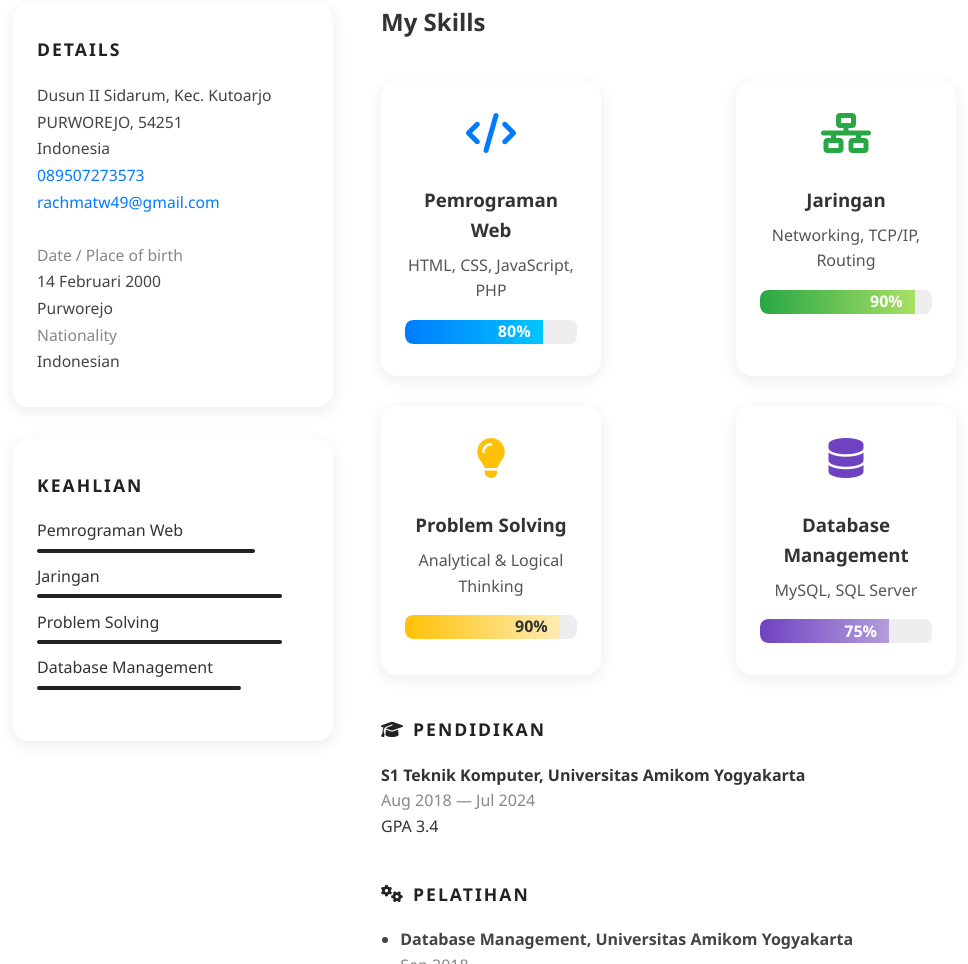
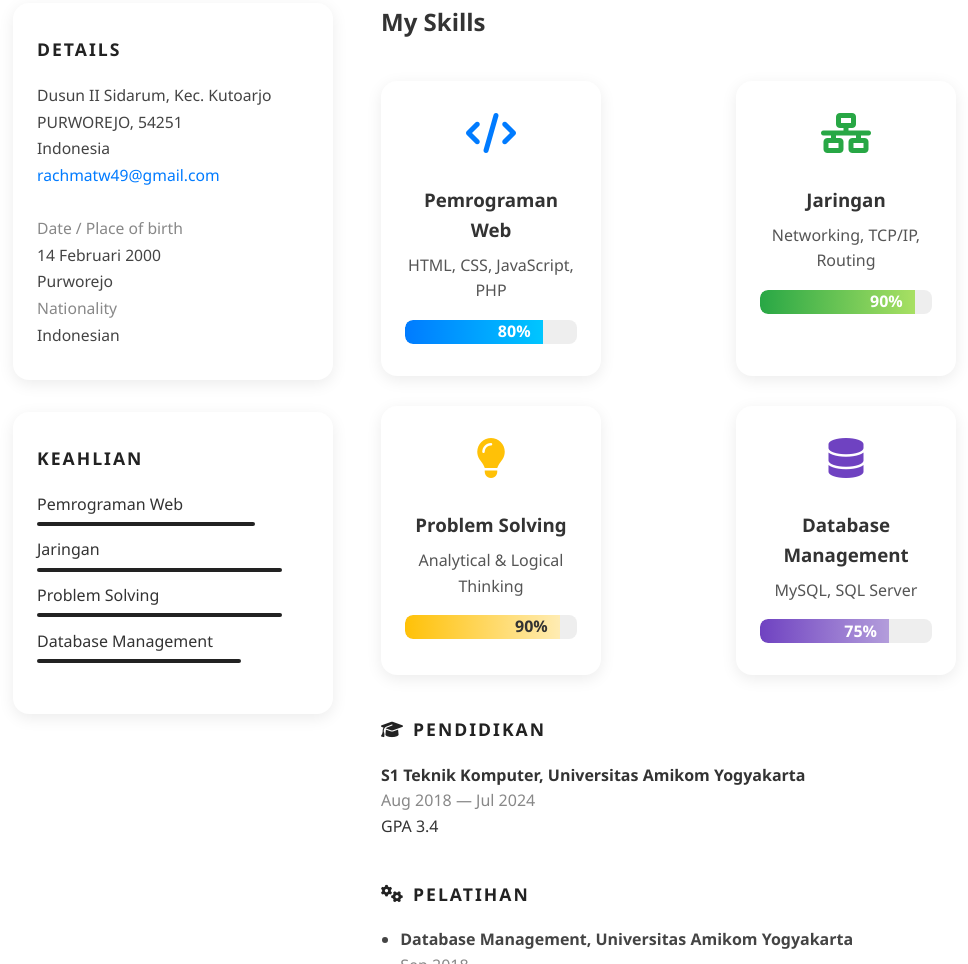
Before and after one commit to rachmat49/profile, a plain HTML site: page index.html in a window 1280 px wide. Shown: the part 944-1908 px from the top of the page, without its empty margins (103-1071 px from the left). Drawn offline with Linux system fonts and the light colour scheme.

Commit message:
Update index.html

```diff
--- a/index.html
+++ b/index.html
@@ -52,7 +52,7 @@
                         Dusun II Sidarum, Kec. Kutoarjo<br>
                         PURWOREJO, 54251<br>
                         Indonesia<br>
-                        <a href="tel:089507273573" class="details-link">089507273573</a><br>
+                        <!-- <a href="tel:089507273573" class="details-link">089507273573</a><br> -->
                         <a href="mailto:rachmatw49@gmail.com" class="details-link">rachmatw49@gmail.com</a><br>
                         <br>
                         <span class="details-label">Date / Place of birth</span><br>
```
